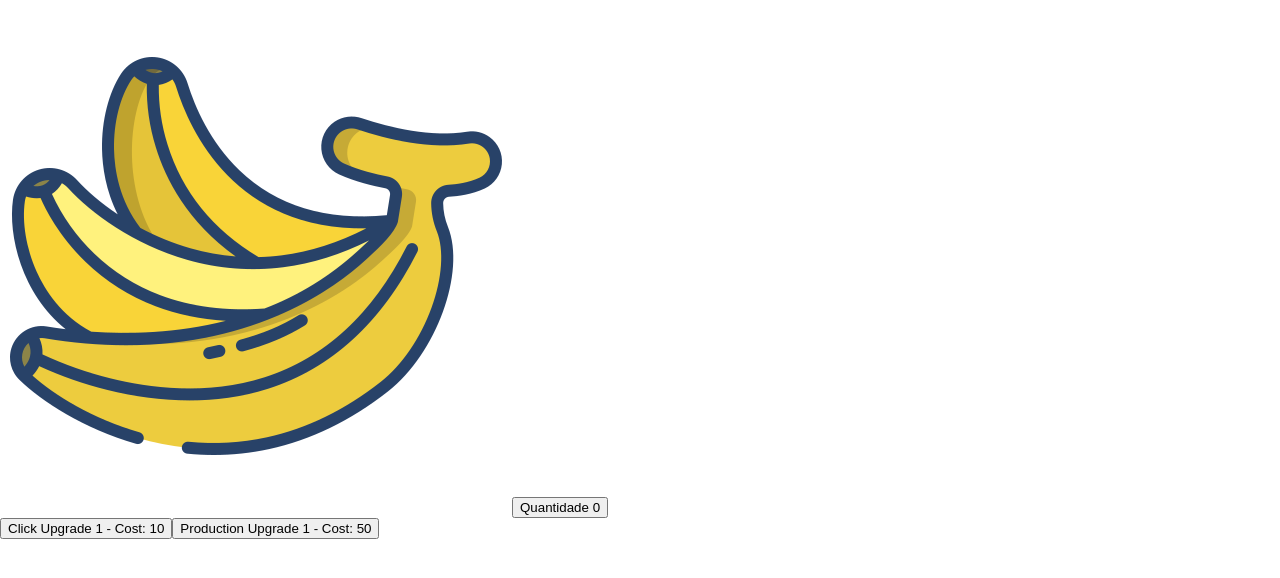
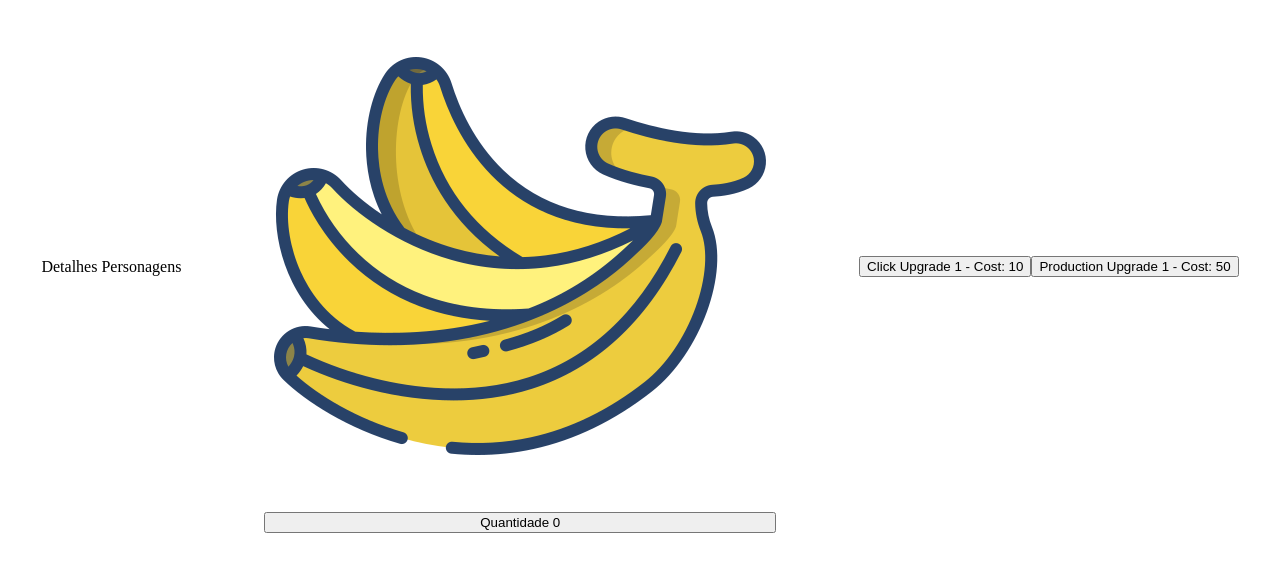
Before and after one commit to Teyzinho/SimioClicker, a React (Vite) app: page / in a window 1280 px wide. Shown: the top 578 px of the page. Built offline with nearby package versions, Linux system fonts and the light colour scheme.

Commit message:
remove classes

```diff
--- a/src/App.css
+++ b/src/App.css
@@ -0,0 +1,5 @@
+.App{
+    display: flex;
+    justify-content: space-around;
+    align-items: center;
+}
--- a/src/App.tsx
+++ b/src/App.tsx
@@ -1,11 +1,15 @@
-import './App.css'
-import Banana from "./components/Banana"
+import './App.css';
+import Banana from "./components/banana/Banana";
+import CharactersDetails from "./scenes/CharactersDetails";
+import UpgradesDetails from './scenes/UpgradesDetails';
 
 function App() {
 
   return (
-    <div>
+    <div className='App'>
+      <CharactersDetails />
       <Banana />
+      <UpgradesDetails />
     </div>
   )
 }
--- a/src/components/Banana.css
+++ /dev/null
@@ -1,3 +0,0 @@
-.banana-container img{
-    cursor: pointer;
-}
--- a/src/components/Banana.tsx
+++ /dev/null
@@ -1,120 +0,0 @@
-import { useDispatch } from 'react-redux';
-import { useAppSelector } from '../hooks';
-import bananaImg from '../assets/banana.png';
-import './Banana.css';
-import {
-  increment,
-  reduce,
-  incrementClickPower,
-  incrementUpgrades
-} from '../state/counter';
-
-interface Upgrade {
-  id: number | string;
-  name: string;
-  cost: number;
-  clickMultiplier: number;
-  productionMultiplier: number;
-}
-
-class BananaClicker {
-  public Bananas
-  public upgrades
-  public dispatch
-
-  constructor(dispatch: Function, count: number, upgradeId:any) {
-    this.Bananas = count;
-    this.upgrades = upgradeId;
-    this.dispatch = dispatch;
-    console.log("stateUpdates",upgradeId)
-  }
-
-  clickBanana() {
-    this.dispatch(increment());
-    console.log(this.Bananas);
-    console.log("upgrades:", this.upgrades)
-
-  }
-
-  acquireUpgrade(upgrade: Upgrade): void {
-    if (this.Bananas >= upgrade.cost && !this.hasUpgrade(upgrade)) {
-      // this.Bananas -= upgrade.cost;
-      this.reduce(upgrade.cost) //Reduz a quantidade de bananas
-
-      this.dispatch(incrementUpgrades(upgrade));
-
-      this.updateUpgradesDisplay();
-      this.applyUpgrade(upgrade);
-    }
-  }
-
-  reduce(price: number) {
-    this.dispatch(reduce(price))
-  }
-
-  hasUpgrade(upgrade: Upgrade): boolean {
-    return this.upgrades.some((u:any) => u.id === upgrade.id);
-  }
-
-  applyUpgrade(upgrade: Upgrade): void {
-    // Implemente a lógica do upgrade aqui, como aumentar a produção de Bananas por clique ou por segundo.
-    this.dispatch(incrementClickPower(upgrade.clickMultiplier))
-  }
-
-
-  updateUpgradesDisplay(): void {
-    // Atualize a exibição do número de upgrades adquiridos na interface do usuário.
-  }
-}
-const Banana = () => {
-  const dispatch = useDispatch();
-  const count = useAppSelector((state) => state.counter.value);
-  const upgradeId = useAppSelector((state) => state.counter.upgrades);
-
-  // Crie uma instância do BananaClicker passando o dispatch como argumento
-  const game = new BananaClicker(dispatch, count, upgradeId);
-
-  const upgrades: Upgrade[] = [
-    {
-      id: "clickup1",
-      name: 'Click Upgrade 1',
-      cost: 10,
-      clickMultiplier: 2,
-      productionMultiplier: 1,
-    },
-    {
-      id: 2,
-      name: 'Production Upgrade 1',
-      cost: 50,
-      clickMultiplier: 1,
-      productionMultiplier: 2,
-    },
-    // Adicione mais upgrades conforme necessário
-  ];
-
-  const handleUpgradeClick = (upgrade: Upgrade) => {
-    game.acquireUpgrade(upgrade);
-  };
-
-  return (
-    <div className="banana-container">
-      <img src={bananaImg} alt="banana" />
-
-      <button onClick={() => game.clickBanana()}>Quantidade {count}</button>
-
-      <div className="upgrades-container">
-        {upgrades.map((upgrade) => (
-          <button
-            key={upgrade.id}
-            onClick={() => handleUpgradeClick(upgrade)}
-            disabled={game.hasUpgrade(upgrade)}
-          >
-            {upgrade.name} - Cost: {upgrade.cost}
-          </button>
-        ))}
-      </div>
-    </div>
-  );
-};
-
-export default Banana;
--- /dev/null
+++ b/src/components/banana/Banana.css
@@ -0,0 +1,8 @@
+.banana-container img{
+    cursor: pointer;
+}
+
+.banana-container{
+    display: flex;
+    flex-direction: column;
+}
--- /dev/null
+++ b/src/components/banana/Banana.tsx
@@ -0,0 +1,26 @@
+import { useDispatch } from 'react-redux';
+import { useAppSelector } from '../../hooks';
+import bananaImg from '../../assets/banana.png';
+import './Banana.css';
+import {
+  increment,
+} from '../../state/counterSlice';
+
+const Banana = () => {
+  const dispatch = useDispatch();
+  const count = useAppSelector((state) => state.counter.value);
+  const upgradeId = useAppSelector((state) => state.counter.upgrades);
+
+  function handleCLick() {
+    dispatch(increment());
+  }
+
+  return (
+    <div className="banana-container">
+      <img src={bananaImg} alt="banana" />
+      <button onClick={() => handleCLick()}>Quantidade {count}</button>
+    </div>
+  );
+};
+
+export default Banana;
--- /dev/null
+++ b/src/scenes/CharactersDetails.tsx
@@ -0,0 +1,11 @@
+
+
+const CharactersDetails = () => {
+    return(
+        <div>
+            Detalhes Personagens
+        </div>
+    )
+}
+
+export default CharactersDetails
--- /dev/null
+++ b/src/scenes/UpgradesDetails.tsx
@@ -0,0 +1,59 @@
+import { useDispatch } from 'react-redux';
+import { useAppSelector } from '../hooks';
+import {
+    reduce,
+    incrementClickPower,
+    incrementUpgrades
+} from '../state/counterSlice';
+import { Upgrade } from '../upgrades/upgradesData';
+import { upgrades } from '../upgrades/upgradesData';
+
+
+const UpgradesDetails = () => {
+
+    const dispatch = useDispatch();
+    const count = useAppSelector((state) => state.counter.value);
+    const upgradeId = useAppSelector((state) => state.counter.upgrades);
+
+    const handleUpgradeClick = (upgrade: Upgrade) => {
+        if (count >= upgrade.cost && !hasUpgrade(upgrade)) {
+            handelReduce(upgrade.cost) //Reduz a quantidade de bananas
+            dispatch(incrementUpgrades(upgrade.id));
+            updateUpgradesDisplay();
+            applyUpgrade(upgrade);
+        };
+    }
+
+    function handelReduce(price: number) {
+        dispatch(reduce(price)) //reduz quantia de bananas
+    }
+
+    function hasUpgrade(upgrade: Upgrade): boolean {
+        return upgradeId.some((u) => u === upgrade.id); //verifica se o update ja foi feito pelo id
+    }
+
+    function applyUpgrade(upgrade: Upgrade): void {
+        dispatch(incrementClickPower(upgrade.clickMultiplier))
+    }
+
+    function updateUpgradesDisplay(): void {
+    }
+
+    return (
+        <div>
+            <div className="upgrades-container">
+                {upgrades.map((upgrade) => (
+                    <button
+                        key={upgrade.id}
+                        onClick={() => handleUpgradeClick(upgrade)}
+                        disabled={hasUpgrade(upgrade)}
+                    >
+                        {upgrade.name} - Cost: {upgrade.cost}
+                    </button>
+                ))}
+            </div>
+        </div>
+    )
+}
+
+export default UpgradesDetails
--- a/src/store.ts
+++ b/src/store.ts
@@ -1,5 +1,5 @@
 import { configureStore } from "@reduxjs/toolkit";
-import { counterReducer } from "./state/counter";
+import { counterReducer } from "./state/counterSlice";
 
 // Configurando a store do Redux
 export const store = configureStore({
--- a/src/upgrades/upgradesData.ts
+++ b/src/upgrades/upgradesData.ts
@@ -1,41 +1,25 @@
-interface Update {
-    key: string;
+export interface Upgrade {
+    id: number | string;
     name: string;
-    image: string;
     cost: number;
     clickMultiplier: number;
     productionMultiplier: number;
-    prerequisites: string[];
-}
+  }
 
-const mouseUpgradesData: Update[] = [
+  export const upgrades: Upgrade[] = [
     {
-        key: 'upgrade1',
-        name: 'Upgrade 1',
-        image: '',
-        cost: 2,
-        clickMultiplier: 1.5,
-        productionMultiplier: 1,
-        prerequisites: []
+      id: "clickup1",
+      name: 'Click Upgrade 1',
+      cost: 10,
+      clickMultiplier: 2,
+      productionMultiplier: 1,
     },
     {
-        key: 'upgrade2',
-        name: 'Upgrade 2',
-        image: '',
-        cost: 3,
-        clickMultiplier: 2,
-        productionMultiplier: 1.2,
-        prerequisites: ['upgrade1']
+      id: 2,
+      name: 'Production Upgrade 1',
+      cost: 50,
+      clickMultiplier: 1,
+      productionMultiplier: 2,
     },
-    {
-        key: 'upgrade3',
-        name: 'Upgrade 3',
-        image: '',
-        cost: 5,
-        clickMultiplier: 3,
-        productionMultiplier: 1.5,
-        prerequisites: ['upgrade1', 'upgrade2']
-    }
-];
-
-export default mouseUpgradesData;
+    // Adicione mais upgrades conforme necessário
+  ];
```
Also changed, not shown: src/components/characters/Character.jsx (added, +10 -0 lines), src/state/counterSlice.ts (renamed from src/state/counter.ts).
